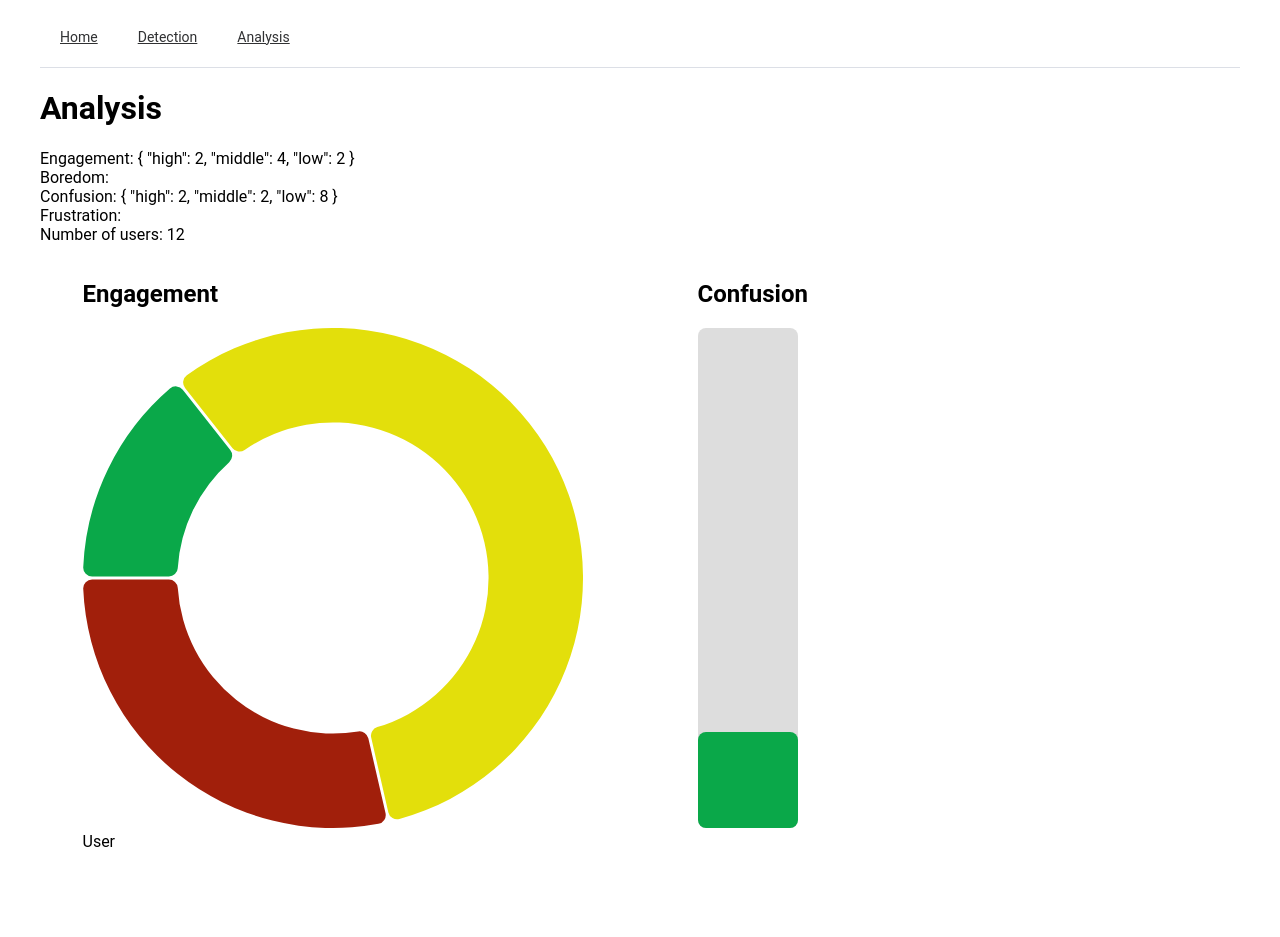
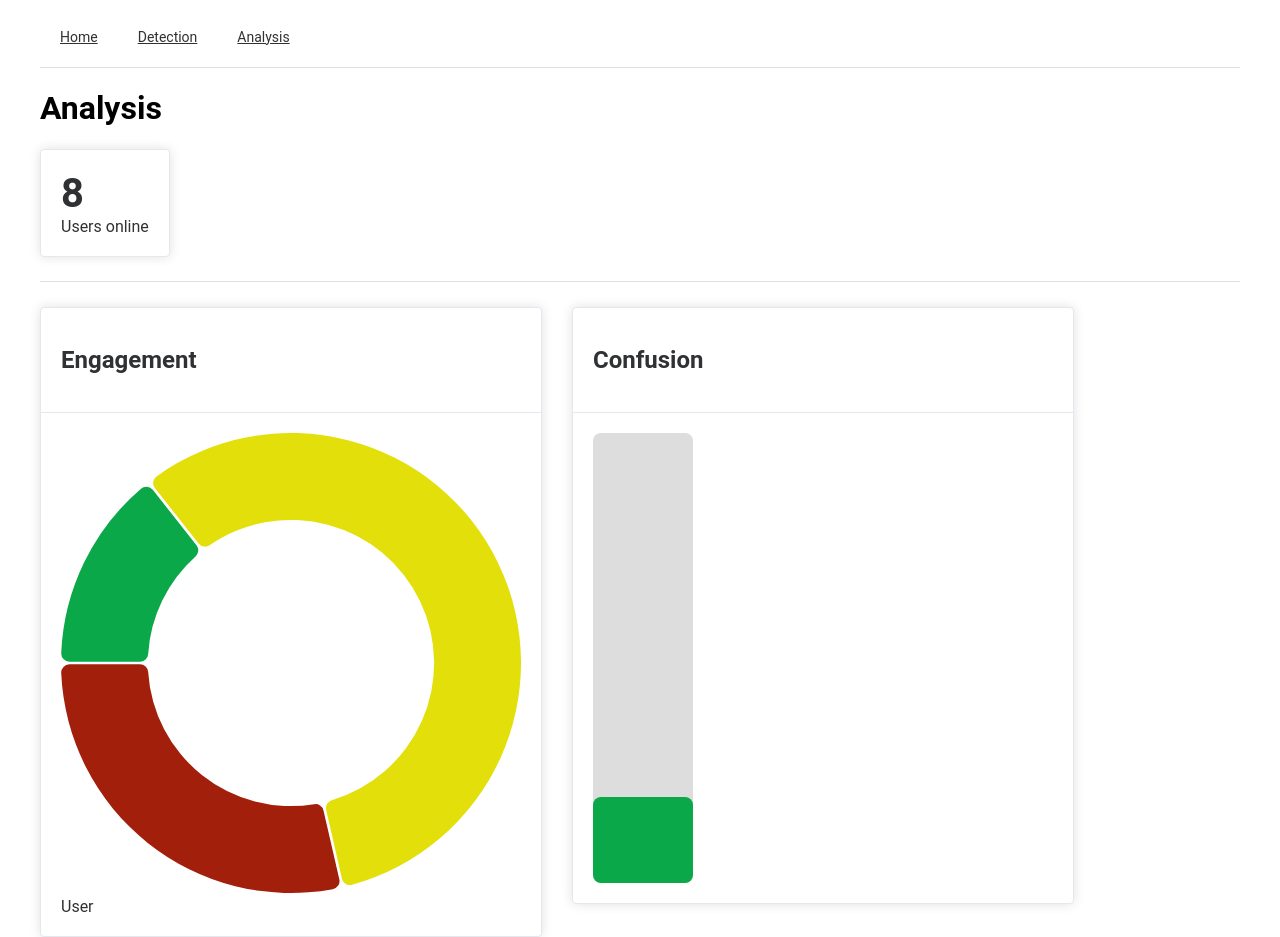
Before and after one commit to AnSrwn/UserEngagementDetection, a Nuxt app in the folder frontend/: page /analysis in a window 1280 px wide. Before the commit the page ends 851 px from the top, so only its background shows below. Built offline with nearby package versions, Linux system fonts and the light colour scheme; no server answers.

Commit message:
structure layout with cards

```diff
--- a/frontend/components/VerticalBarChart.client.vue
+++ b/frontend/components/VerticalBarChart.client.vue
@@ -122,7 +122,7 @@ function onChartDivMounted() {
 #bar-chart {
   display: flex;
   flex-direction: column-reverse;
-  height: 100%;
+  height: 450px;
   width: 100px;
   background-color: #ddd;
   border-radius: 8px;
--- a/frontend/pages/analysis/index.vue
+++ b/frontend/pages/analysis/index.vue
@@ -23,7 +23,7 @@ const { data, refresh } = await useApiFetch(`engagement/simple/`, {
 
 function refreshing() {
   high++;
-  numberOfUsers.value = 12;
+  numberOfUsers.value = 6 + high;
   engagementData.value = { high: high, middle: 4, low: 2 };
   confusionData.value = { high: high, middle: 2, low: 8 };
   refresh();
@@ -35,47 +35,61 @@ setInterval(refreshing, 5000);
 <template>
   <div>
     <h1>Analysis</h1>
-    <p>
-      Engagement: {{ engagementData }}<br />Boredom: {{ boredomData
-      }}<br />Confusion: {{ confusionData }}<br />Frustration:
-      {{ frustrationData }}<br />Number of users: {{ numberOfUsers }}
-    </p>
+    <el-card class="info-card">
+      <div class="large-text">{{ numberOfUsers }}</div>
+      <div>Users online</div>
+    </el-card>
+    <el-divider />
     <div class="charts-container">
-      <div class="engagement-card">
-        <h2>Engagement</h2>
+      <el-card class="engagement-card">
+        <template #header>
+          <h2>Engagement</h2>
+        </template>
         <DonutChart v-if="numberOfUsers > 0" :data="engagementData" />
         <div v-else>There are no users online</div>
-      </div>
-      <div class="confusion-card">
-        <h2>Confusion</h2>
+      </el-card>
+      <el-card class="confusion-card">
+        <template #header>
+          <h2>Confusion</h2>
+        </template>
         <VerticalBarChart
           v-if="numberOfUsers > 0"
           class="confusion-chart"
           :data="confusionData"
         />
         <div v-else>There are no users online</div>
-      </div>
+      </el-card>
     </div>
   </div>
 </template>
 
 <style lang='scss' scoped>
-.engagement-card {
-  width: 500px;
-  height: 500px;
-}
-.confusion-card {
-  width: 500px;
-  .confusion-chart {
-    width: 100%;
-    height: 500px;
+.info-card {
+  width: fit-content;
+  height: fit-content;
+
+  .large-text {
+    font-weight: bold;
+    font-size: 2.5em;
   }
 }
 .charts-container {
   display: flex;
   flex-wrap: wrap;
   flex-direction: row;
-  justify-content: space-around;
+  height: 500px;
   gap: 30px 30px;
 }
+.engagement-card {
+  width: 500px;
+  height: fit-content;
+}
+.confusion-card {
+  width: 500px;
+  height: fit-content;
+  .confusion-chart {
+    width: 100%;
+    height: fit-content;
+  }
+}
 </style>
```
